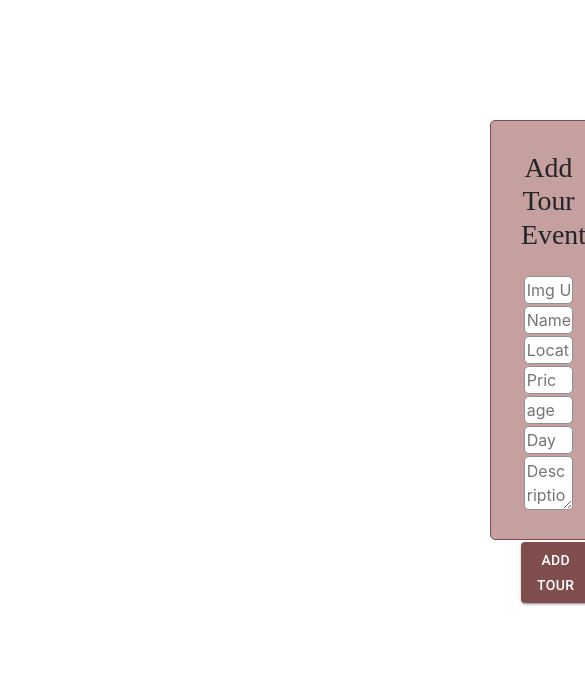
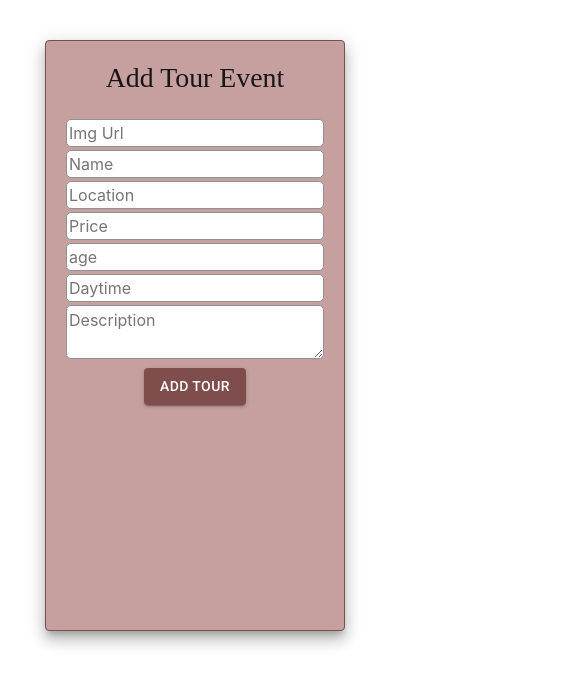
Before and after one commit to Tamim-uddin/tourism-client, a React (Create React App) app: page /addtours in a window 390 px wide. Shown: the top 686 px of the page, 585 px wide, since content can reach past the window. Built offline with nearby package versions, Linux system fonts and the light colour scheme; no server answers.

Commit message:
add tour responsive

```diff
--- a/src/Pages/Addtours/Addtours.css
+++ b/src/Pages/Addtours/Addtours.css
@@ -1,4 +1,4 @@
-.tour-added input{
+/* .tour-added input{
     margin-bottom: 2px;
     border: 1px solid #909195;
     width: 90%;
@@ -19,4 +19,4 @@
     border: 1px solid #804d4d;
     border-radius: 5px;
     background-color: #c69f9f;
-}
+} */
--- a/src/Pages/Addtours/Addtours.js
+++ b/src/Pages/Addtours/Addtours.js
@@ -1,4 +1,4 @@
-import { Button, CircularProgress } from '@mui/material';
+import { Button, CircularProgress, Grid, Paper } from '@mui/material';
 import { Box } from '@mui/system';
 import axios from 'axios';
 import React from 'react';
@@ -18,21 +18,22 @@ const Addtours = () => {
         })
     };
     return (
-        <Box>
-        <div className="tour-added">
-            <h1 style={{fontFamily:'"Playfair Display",serif', marginBottom: '25px'}}>Add Tour Event</h1>
+        <Grid sx={{mt: '40px'}}>
+         <Paper elevation={10} style={{padding: '20px', height: '70vh', width: 300, margin: 'auto', border: '1px solid #804d4d', backgroundColor: ' #c69f9f'}}>
+             <Grid align="center">
+            <h1 style={{fontFamily:'"Playfair Display",serif', marginBottom: '25px'}}>Add Tour Event</h1></Grid>
             <form onSubmit={handleSubmit(onSubmit)}>
-            <input {...register("img")} placeholder="Img Url"/> <br />
-            <input {...register("name", { required: true, maxLength: 20 })} placeholder="Name" /> <br />
-            <input {...register("loc", { required: true, maxLength: 20 })} placeholder="Location" /> <br />
-            <input type="number" {...register("price")} placeholder="Price" /> <br />
-            <input type="number" {...register("age")} placeholder="age" /> <br />
-            <input type="number" {...register("daytime")} placeholder="Daytime" /> <br />
-            <textarea {...register("des")} placeholder="Description"/> <br />< br />
+            <input {...register("img")} placeholder="Img Url" style={{width: '100%', marginBottom: '3px', border: '1px solid #909195', borderRadius: '5px'}}/> <br />
+            <input {...register("name", { required: true, maxLength: 20 })} placeholder="Name" style={{width: '100%', marginBottom: '3px', border: '1px solid #909195', borderRadius: '5px'}}/> <br />
+            <input {...register("loc", { required: true, maxLength: 20 })} placeholder="Location" style={{width: '100%', marginBottom: '3px', border: '1px solid #909195', borderRadius: '5px'}}/> <br />
+            <input type="number" {...register("price")} placeholder="Price" style={{width: '100%', marginBottom: '3px', border: '1px solid #909195', borderRadius: '5px'}}/> <br />
+            <input type="number" {...register("age")} placeholder="age" style={{width: '100%', marginBottom: '3px', border: '1px solid #909195', borderRadius: '5px'}}/> <br />
+            <input type="number" {...register("daytime")} placeholder="Daytime" style={{width: '100%', marginBottom: '3px', border: '1px solid #909195', borderRadius: '5px'}}/> <br />
+            <textarea {...register("des")} placeholder="Description" style={{width: '100%', marginBottom: '3px', border: '1px solid #909195', borderRadius: '5px'}}/> <br />
             <Button type='submit' variant='contained' sx={{backgroundColor: '#804d4d'}} >Add Tour </Button>
             </form>
-        </div>
-        </Box>
+        </Paper>
+        </Grid>
     );
 };
 
```
